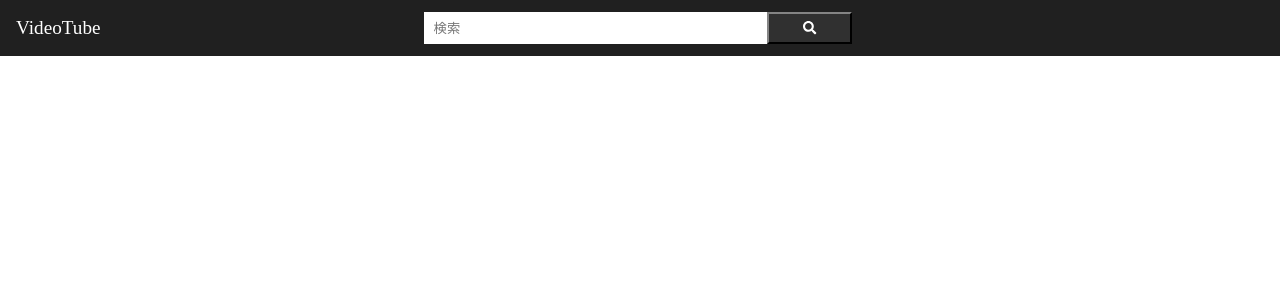
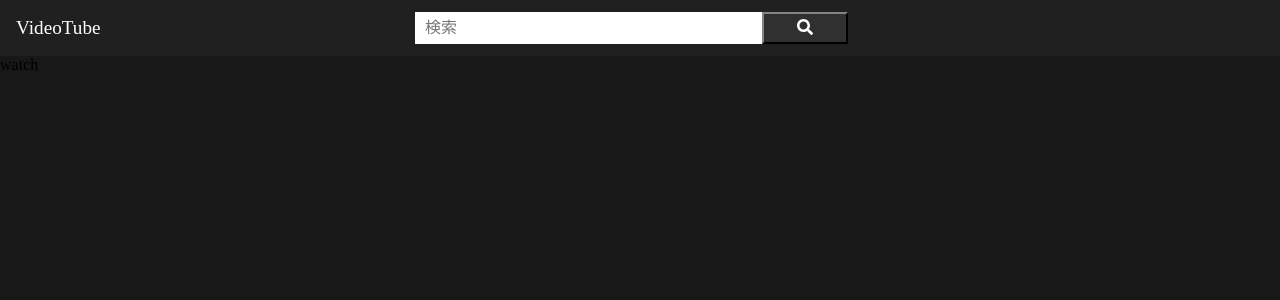
Before and after one commit to RitsukiFujiwara/youtubeApi-react, a React (Create React App) app in the folder youtube-react/: page /watch in a window 1280 px wide. Shown: the top 300 px of the page. Built offline with nearby package versions, Linux system fonts and the light colour scheme.

Commit message:
8回終了

```diff
--- a/youtube-react/package.json
+++ b/youtube-react/package.json
@@ -8,6 +8,7 @@
     "@testing-library/user-event": "^12.8.3",
     "axios": "^0.21.1",
     "node-sass": "^4.14.1",
+    "normalize.css": "^8.0.1",
     "react": "^17.0.2",
     "react-dom": "^17.0.2",
     "react-scripts": "4.0.3",
--- a/youtube-react/src/components/Header/Header.module.scss
+++ b/youtube-react/src/components/Header/Header.module.scss
@@ -25,6 +25,14 @@
             height: 32px;
             display: flex;
             margin: 12px 0;
+            @media screen and (max-width: 960px) {
+                width: 420px;
+                margin: 1rem 2.5%;
+            }
+            @media screen and (max-width: 560px) {
+                width: 90%;
+                margin: 1rem auto;
+            }
             input{
                 width: 80%;
                 text-indent: 0.5rem;
--- a/youtube-react/src/components/Layout/Layout.js
+++ b/youtube-react/src/components/Layout/Layout.js
@@ -1,11 +1,14 @@
 import React from 'react'
 import Header from '../Header/Header'
+import Style from './Layout.module.scss'
 
 const Layout = ({children}) => {
     return (
-        <div>
+        <div className={Style.wrapper}>
             <Header />
-            {children}
+            <div className={Style.main}>
+                {children}
+            </div>
         </div>
     )
 }
--- /dev/null
+++ b/youtube-react/src/components/Layout/Layout.module.scss
@@ -0,0 +1,14 @@
+.wrapper{
+    height: 100vh;
+    min-height: 100vh;
+    display: flex;
+    flex-direction: column;
+    background-color: #181818;
+    .main{
+        padding-top: 56px;
+        display: flex;
+        flex: 1;
+        width: 100%;
+        background-color: #181818;
+    }
+}
--- /dev/null
+++ b/youtube-react/src/components/VideoGrid/VideoGrid.js
@@ -0,0 +1,12 @@
+import React from 'react'
+import Style from './VideoGrid.module.scss'
+
+const VideoGrid = ({children}) => {
+    return (
+        <div className={Style.container}>
+            {children}
+        </div>
+    )
+}
+
+export default VideoGrid
--- /dev/null
+++ b/youtube-react/src/components/VideoGrid/VideoGrid.module.scss
@@ -0,0 +1,6 @@
+.container{
+    display: flex;
+    flex-direction: row;
+    flex-wrap: wrap;
+    flex-basis: 100%;
+}
--- /dev/null
+++ b/youtube-react/src/components/VideoGridItem/VideoGridItem.js
@@ -0,0 +1,16 @@
+import React from 'react'
+import Style from './VideoGridItem.module.scss'
+import { Link } from 'react-router-dom'
+
+const VideoGridItem = ({id, src, title}) => {
+    return (
+        <Link to={{pathname: 'watch', search: `?v=${id}`}} className={Style.item}>
+            <div>
+                <img src={src} alt={title} />
+                <span>{title}</span>
+            </div>
+        </Link>
+    )
+}
+
+export default VideoGridItem
--- /dev/null
+++ b/youtube-react/src/components/VideoGridItem/VideoGridItem.module.scss
@@ -0,0 +1,20 @@
+.item{
+    display: block;
+    width: 22.5%;
+    margin: 1rem 1.25%;
+    text-decoration: none;
+    @media screen and (max-width: 960px) {
+        width: 45%;
+        margin: 1rem 2.5%;
+    }
+    @media screen and (max-width: 560px) {
+        width: 90%;
+        margin: 1rem auto;
+    }
+    img{
+        width: 100%;
+    }
+    span{
+        color: white;
+    }
+}
--- a/youtube-react/src/index.js
+++ b/youtube-react/src/index.js
@@ -1,12 +1,16 @@
 import React from 'react';
 import ReactDOM from 'react-dom';
+import 'normalize.css'
 
 import App from './App';
 import reportWebVitals from './reportWebVitals';
+import { StoreProvider } from './store/index'
 
 ReactDOM.render(
   <React.StrictMode>
-    <App />
+    <StoreProvider>
+      <App />
+    </StoreProvider>
   </React.StrictMode>,
   document.getElementById('root')
 );
--- a/youtube-react/src/pages/Top.js
+++ b/youtube-react/src/pages/Top.js
@@ -1,16 +1,35 @@
-import React, { useEffect } from 'react'
+import React, { useEffect, useContext } from 'react'
 import Layout from '../components/Layout/Layout'
 import { fetchPopularData } from '../apis/index'
+import { Store } from '../store/index'
+import VideoGrid from '../components/VideoGrid/VideoGrid'
+import VideoGridItem from '../components/VideoGridItem/VideoGridItem'
 
 const Top = () => {
+    const { globalState, setGlobalState } = useContext(Store)
+
     useEffect(() => {
         fetchPopularData().then((res) => {
             console.log('data', res);
+            setGlobalState({type: 'SET_POPULAR', payload: {popular: res.data.items}})
         })
     }, [])
     return (
         <Layout>
-            top page
+            <VideoGrid>
+                {
+                    globalState.popular && globalState.popular.map((popular) => {
+                        return(
+                            <VideoGridItem
+                                id={popular.id}
+                                key={popular.id}
+                                src={popular.snippet.thumbnails.standard.url}
+                                title={popular.snippet.title}
+                            />
+                        )
+                    })
+                }
+            </VideoGrid>
         </Layout>
     )
 }
--- /dev/null
+++ b/youtube-react/src/store/index.js
@@ -0,0 +1,26 @@
+import React, { createContext, useReducer } from 'react'
+
+const initialState = {
+    popular: []
+}
+
+const reducer = (state, action) => {
+    switch(action.type){
+        case 'SET_POPULAR':
+            return { popular: action.payload.popular }
+        default:
+            return state
+    }
+}
+
+export const Store = createContext({
+    globalState: initialState,
+    setGlobalState: () => null
+})
+
+export  const StoreProvider = ({children}) => {
+    const [globalState, setGlobalState] = useReducer(reducer,initialState)
+    return (
+        <Store.Provider value={{ globalState, setGlobalState }}>{children}</Store.Provider>
+    )
+}
```
Also changed, not shown: 1 other file (tests, documents, lock files or other folders).
